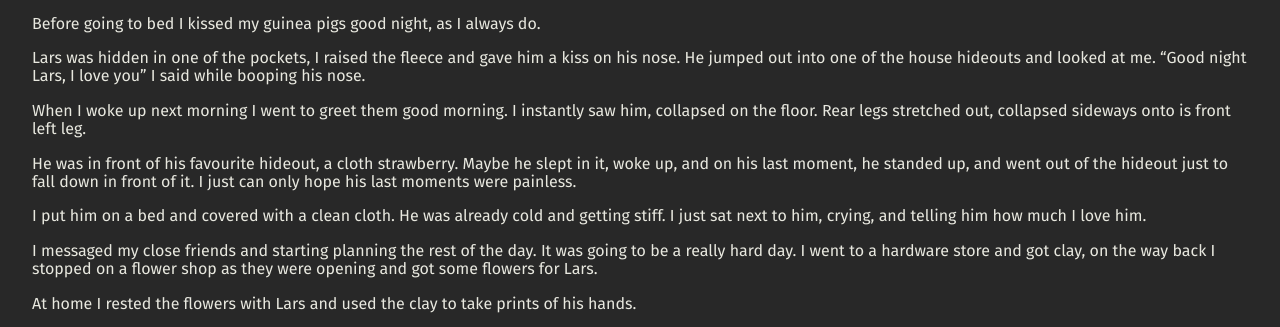
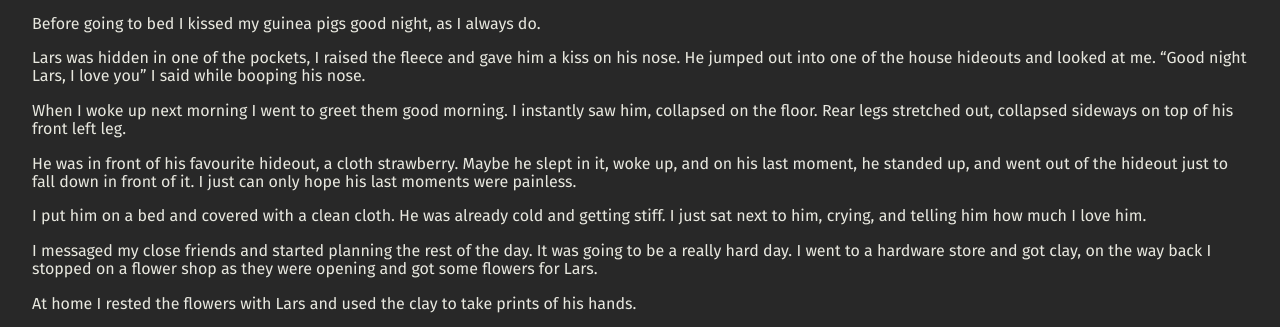
Before and after one commit to Alniarez/alniarez-web, a Jekyll site: the page built from _posts/2023-04-18-lars-memorial.md, in a window 1280 px wide and 900 px high, scrolled down 1382 px. Shown: the part 159-486 px from the top of the window. Built offline with Jekyll 4.4.1, drawn with Linux system fonts in a browser that asks for light colours; nearby versions of some CDN libraries.

Commit message:
Typo update

```diff
--- a/_posts/2023-04-18-lars-memorial.md
+++ b/_posts/2023-04-18-lars-memorial.md
@@ -21,13 +21,17 @@ Before going to bed I kissed my guinea pigs good night, as I always do.
 
 Lars was hidden in one of the pockets, I raised the fleece and gave him a kiss on his nose. He jumped out into one of the house hideouts and looked at me. "Good night Lars, I love you" I said while booping his nose.
 
-When I woke up next morning I went to greet them good morning. I instantly saw him, collapsed on the floor. Rear legs stretched out, collapsed sideways onto is front left leg.
+When I woke up next morning I went to greet them good morning. I instantly saw him, collapsed on the floor.
+Rear legs stretched out, collapsed sideways on top of his front left leg.
 
-He was in front of his favourite hideout, a cloth strawberry. Maybe he slept in it, woke up, and on his last moment, he standed up, and went out of the hideout just to fall down in front of it. I just can only hope his last moments were painless.
+He was in front of his favourite hideout, a cloth strawberry. Maybe he slept in it, woke up, and on his last moment, he standed up, and went out of the hideout just to fall down in front of it.
+I just can only hope his last moments were painless.
 
-I put him on a bed and covered with a clean cloth. He was already cold and getting stiff. I just sat next to him, crying, and telling him how much I love him.
+I put him on a bed and covered with a clean cloth. He was already cold and getting stiff.
+I just sat next to him, crying, and telling him how much I love him.
 
-I messaged my close friends and starting planning the rest of the day. It was going to be a really hard day. I went to a hardware store and got clay, on the way back I stopped on a flower shop as they were opening and got some flowers for Lars.
+I messaged my close friends and started planning the rest of the day. It was going to be a really hard day.
+I went to a hardware store and got clay, on the way back I stopped on a flower shop as they were opening and got some flowers for Lars.
 
 
 At home I rested the flowers with Lars and used the clay to take prints of his hands.
```
